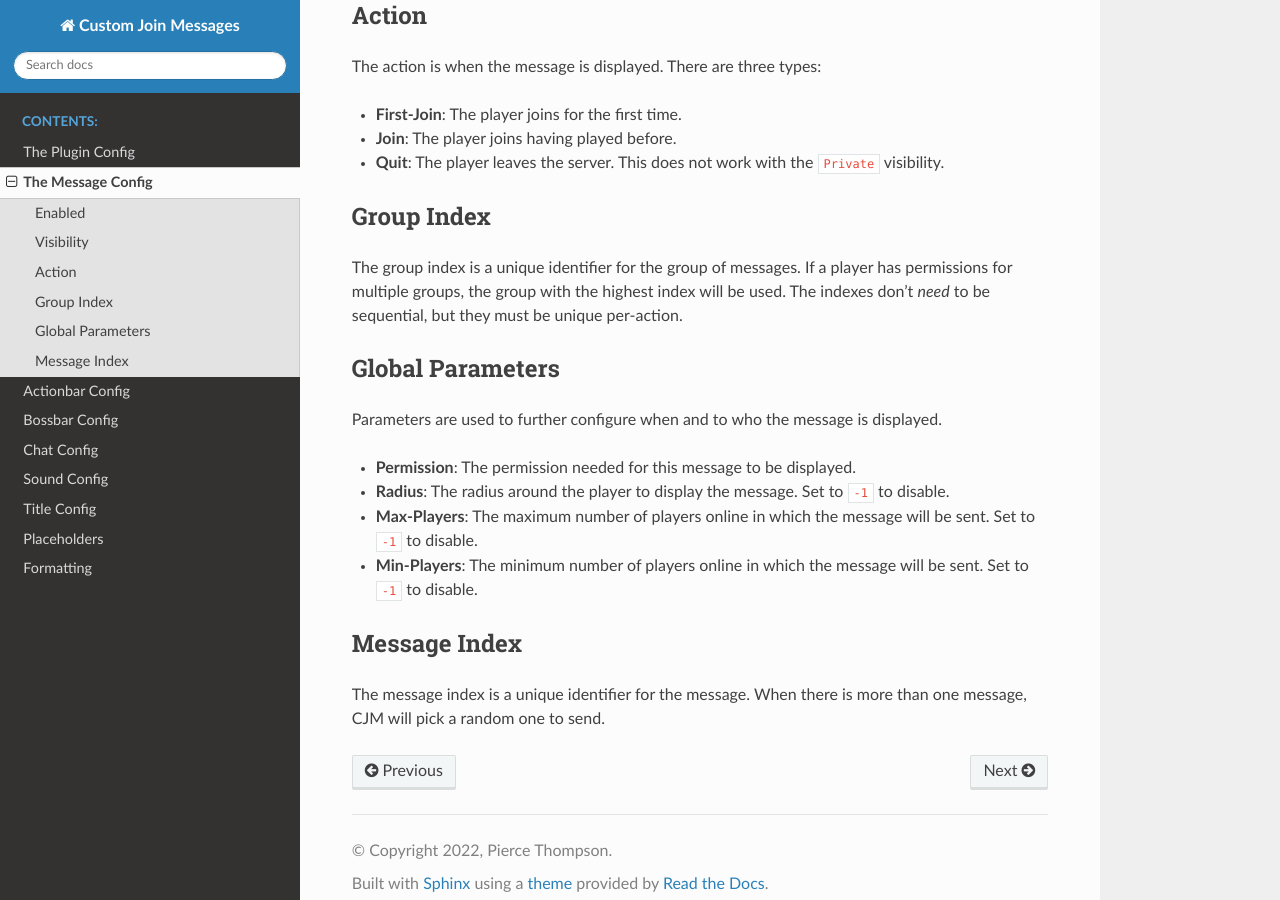
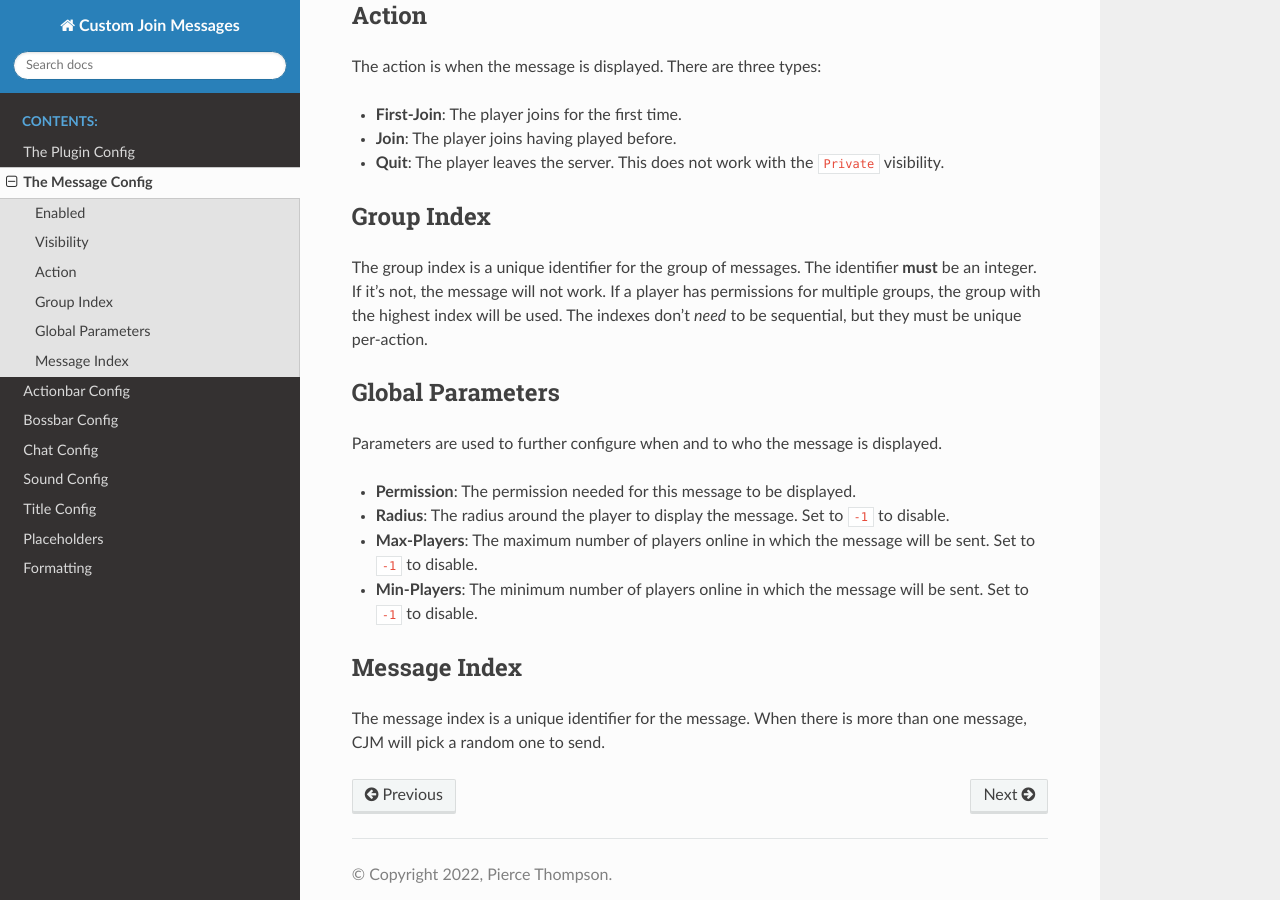
Before and after one commit to Insprill/custom-join-messages, a Sphinx documentation site: the page built from docs/messages.rst, in a window 1280 px wide and 900 px high, scrolled down 697 px. Built offline with Sphinx 7.4.7 and the Read the Docs theme 2.0.0, drawn with Linux system fonts in a browser that asks for light colours.

Commit message:
Update Group Index description

```diff
--- a/docs/messages.rst
+++ b/docs/messages.rst
@@ -40,6 +40,7 @@ The action is when the message is displayed. There are three types:
 Group Index
 ^^^^^^^^^^^
 The group index is a unique identifier for the group of messages.
+The identifier **must** be an integer. If it's not, the message will not work.
 If a player has permissions for multiple groups, the group with the highest index will be used.
 The indexes don't `need` to be sequential, but they must be unique per-action.
 
```
